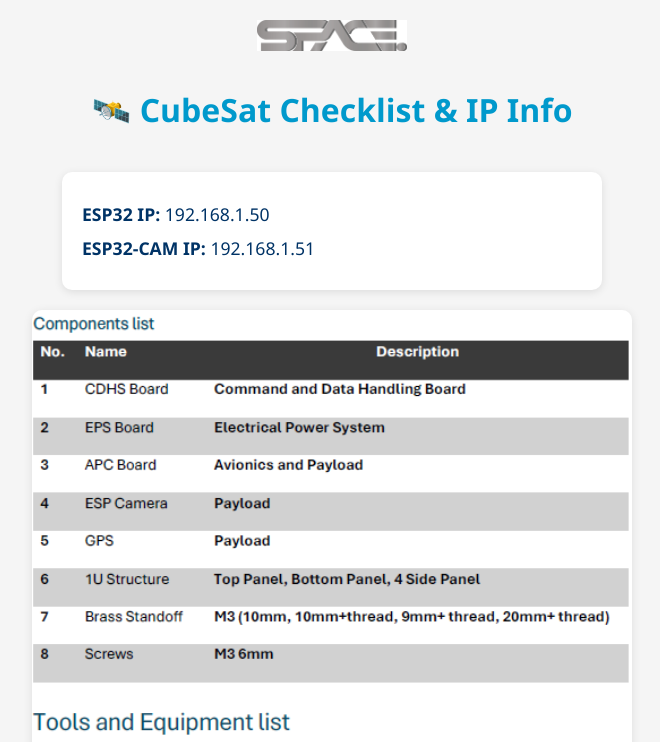
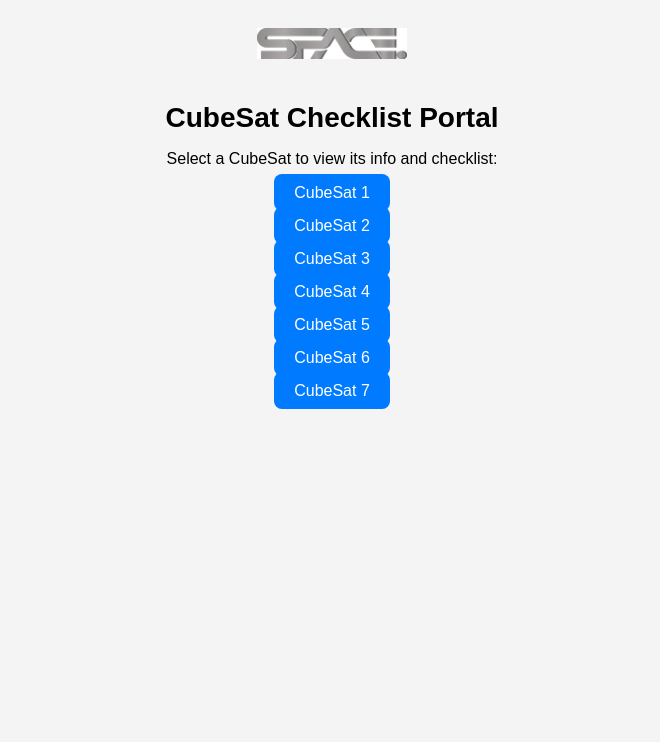
Before and after one commit to ahmadyacine/cubesat-checklist, a plain HTML site: page index.html in a window 1280 px wide. Shown: the top 742 px of the page, without its empty margins (308-968 px from the left). Drawn offline with Linux system fonts and the light colour scheme.

Commit message:
Initial commit for CubeSat website2

```diff
--- a/index.html
+++ b/index.html
@@ -1,4 +1,4 @@
-<!DOCTYPE html>
+<!-- <!DOCTYPE html>
 <html lang="en">
 
 <head>
@@ -88,4 +88,71 @@
     <img src="checklist.png" alt="CubeSat Component Checklist" class="checklist-img" />
 </body>
 
+</html> -->
+
+<!DOCTYPE html>
+<html lang="en">
+
+<head>
+    <meta charset="UTF-8" />
+    <meta name="viewport" content="width=device-width, initial-scale=1.0" />
+    <title>CubeSat Checklist Portal</title>
+    <style>
+        body {
+            font-family: Arial, sans-serif;
+            padding: 20px;
+            text-align: center;
+            background: #f4f4f4;
+        }
+
+        img.logo {
+            width: 150px;
+            margin-bottom: 20px;
+        }
+
+        h1 {
+            font-size: 28px;
+            margin-bottom: 10px;
+        }
+
+        ul {
+            list-style: none;
+            padding: 0;
+        }
+
+        li {
+            margin: 15px 0;
+        }
+
+        a {
+            text-decoration: none;
+            background: #007bff;
+            color: white;
+            padding: 10px 20px;
+            border-radius: 8px;
+            transition: background 0.3s;
+        }
+
+        a:hover {
+            background: #0056b3;
+        }
+    </style>
+</head>
+
+<body>
+    <img src="logo.png" alt="Company Logo" class="logo" />
+    <h1>CubeSat Checklist Portal</h1>
+    <p>Select a CubeSat to view its info and checklist:</p>
+
+    <ul>
+        <li><a href="cube1.html">CubeSat 1</a></li>
+        <li><a href="cube2.html">CubeSat 2</a></li>
+        <li><a href="cube3.html">CubeSat 3</a></li>
+        <li><a href="cube4.html">CubeSat 4</a></li>
+        <li><a href="cube5.html">CubeSat 5</a></li>
+        <li><a href="cube6.html">CubeSat 6</a></li>
+        <li><a href="cube7.html">CubeSat 7</a></li>
+    </ul>
+</body>
+
 </html>
```
Also changed, not shown: cube1.html (+1 -1 lines).
